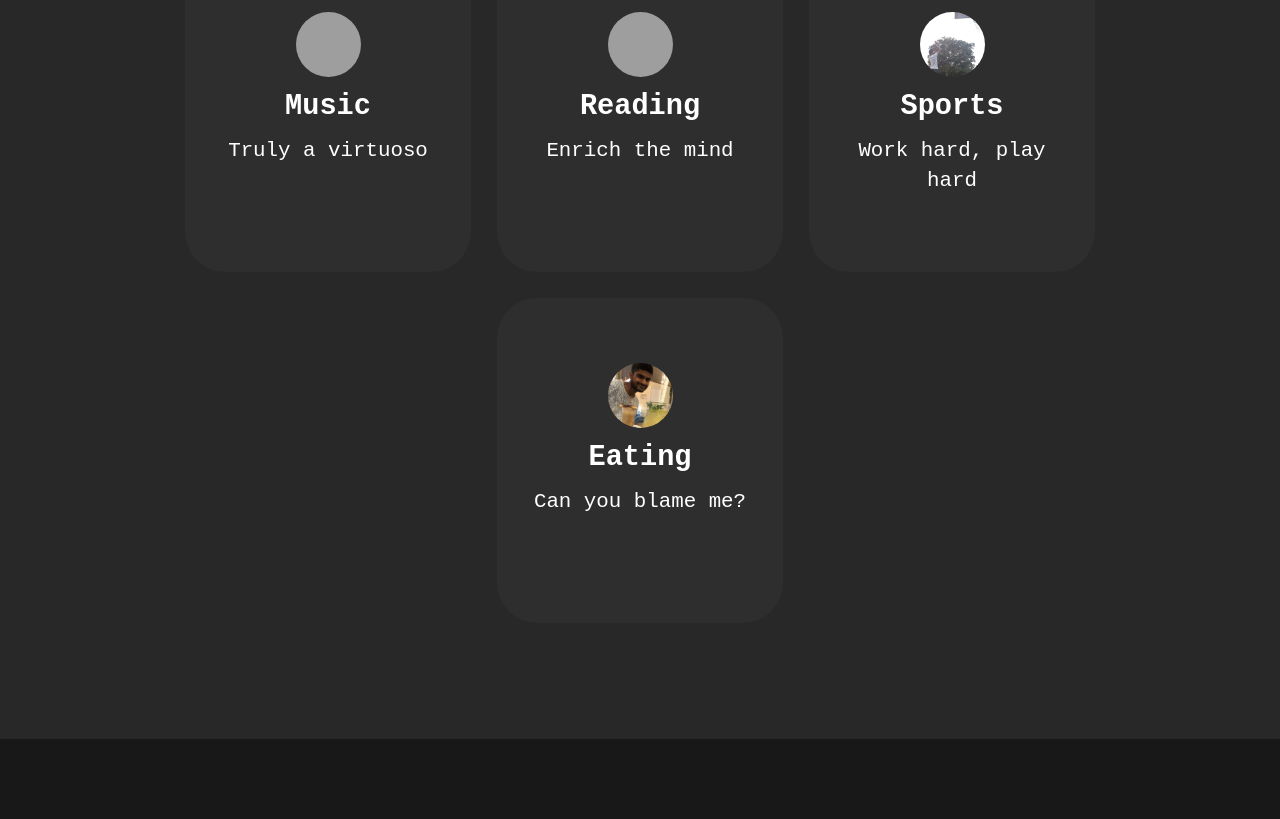
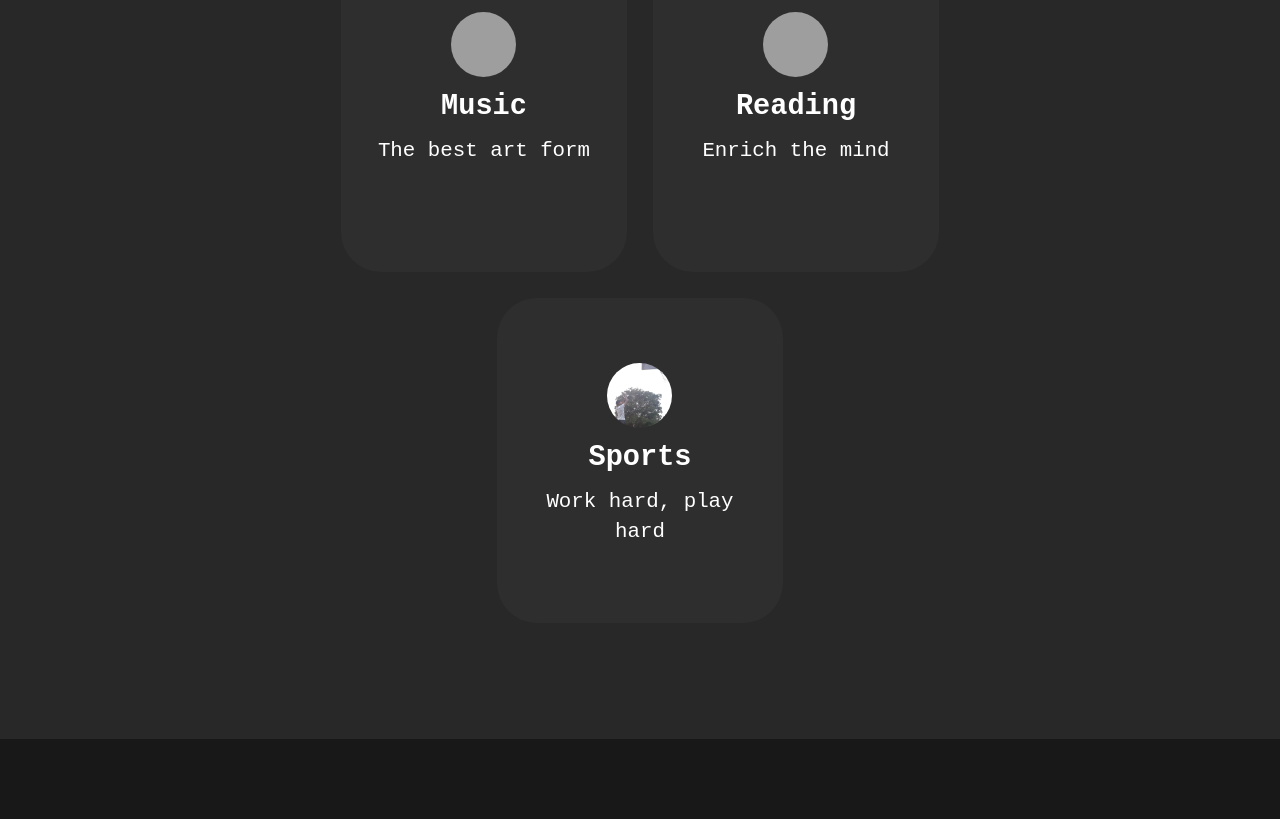
Before and after one commit to IanP96/portfolio_site, a plain HTML site: page about.html in a window 1280 px wide. Shown: the part 1580-2399 px from the top of the page. Drawn offline with Linux system fonts and the light colour scheme; grey boxes are pictures that could not be loaded.

Commit message:
Deleted some content

```diff
--- a/about.html
+++ b/about.html
@@ -86,7 +86,7 @@
                     <div>
                         <img src="images/hobbies/music.jpg" alt="Music">
                         <h3>Music</h3>
-                        <p>Truly a virtuoso</p>
+                        <p>The best art form</p>
                     </div>
                     <div>
                         <img src="images/hobbies/reading.jpg" alt="Reading">
@@ -97,11 +97,6 @@
                         <img src="images/hobbies/sport.jpg" alt="Me playing basketball">
                         <h3>Sports</h3>
                         <p>Work hard, play hard</p>
-                    </div>
-                    <div>
-                        <img src="images/hobbies/eating.jpg" alt="Me eyeing some good food">
-                        <h3>Eating</h3>
-                        <p>Can you blame me?</p>
                     </div>
                 </div>
             </section>
```
Also changed, not shown: index.html (+0 -1 lines).
